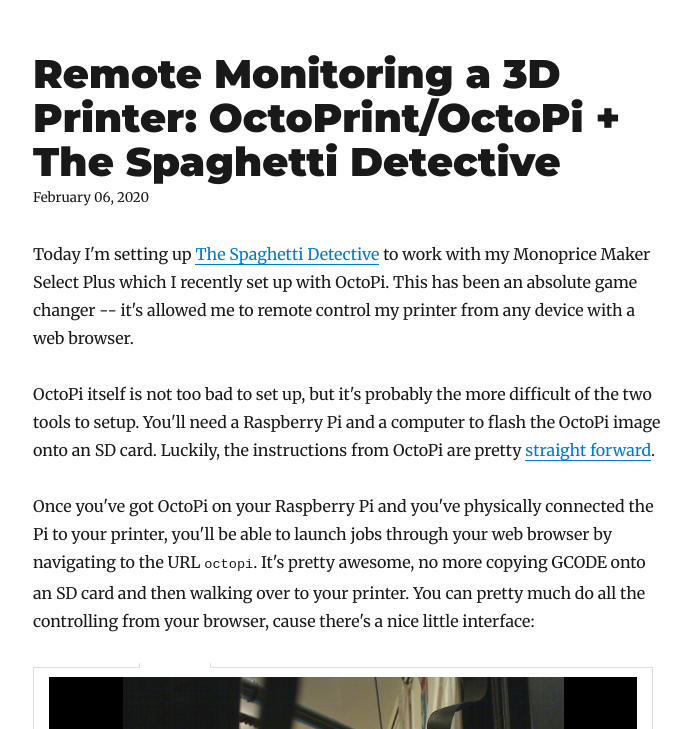
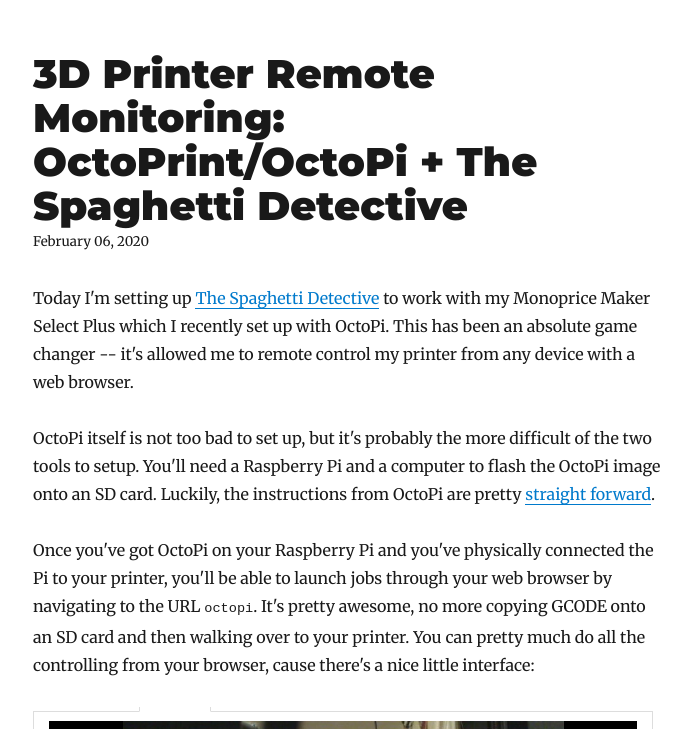
Before and after one commit to kevin-chau/kevinchau, a Gatsby site: page /blog/3d-printing-remote-monitoring-octoprint-octopi-the-spaghetti-detective/ in a window 1280 px wide. Shown: the part 71-800 px from the top of the page, without its empty margins (292-983 px from the left). Built offline with nearby package versions, Linux system fonts and the light colour scheme; Gatsby itself is replaced by a stand-in of ours; some packages are replaced by stand-ins of ours.

Commit message:
Update Blog “3d-printing-remote-monitoring-octoprint-octopi-the-spaghetti-detective”

```diff
--- a/content/blog/3d-printing-remote-monitoring-octoprint-octopi-the-spaghetti-detective.md
+++ b/content/blog/3d-printing-remote-monitoring-octoprint-octopi-the-spaghetti-detective.md
@@ -1,7 +1,7 @@
 ---
 path: octopi-spaghettidetective
 date: 2020-02-06T22:01:28.927Z
-title: 'Remote Monitoring a 3D Printer: OctoPrint/OctoPi + The Spaghetti Detective'
+title: '3D Printer Remote Monitoring: OctoPrint/OctoPi + The Spaghetti Detective'
 description: A guide to watching your 3D prints anywhere in the world.
 ---
 Today I'm setting up [The Spaghetti Detective](https://www.thespaghettidetective.com/) to work with my Monoprice Maker Select Plus which I recently set up with OctoPi. This has been an absolute game changer -- it's allowed me to remote control my printer from any device with a web browser.
```
